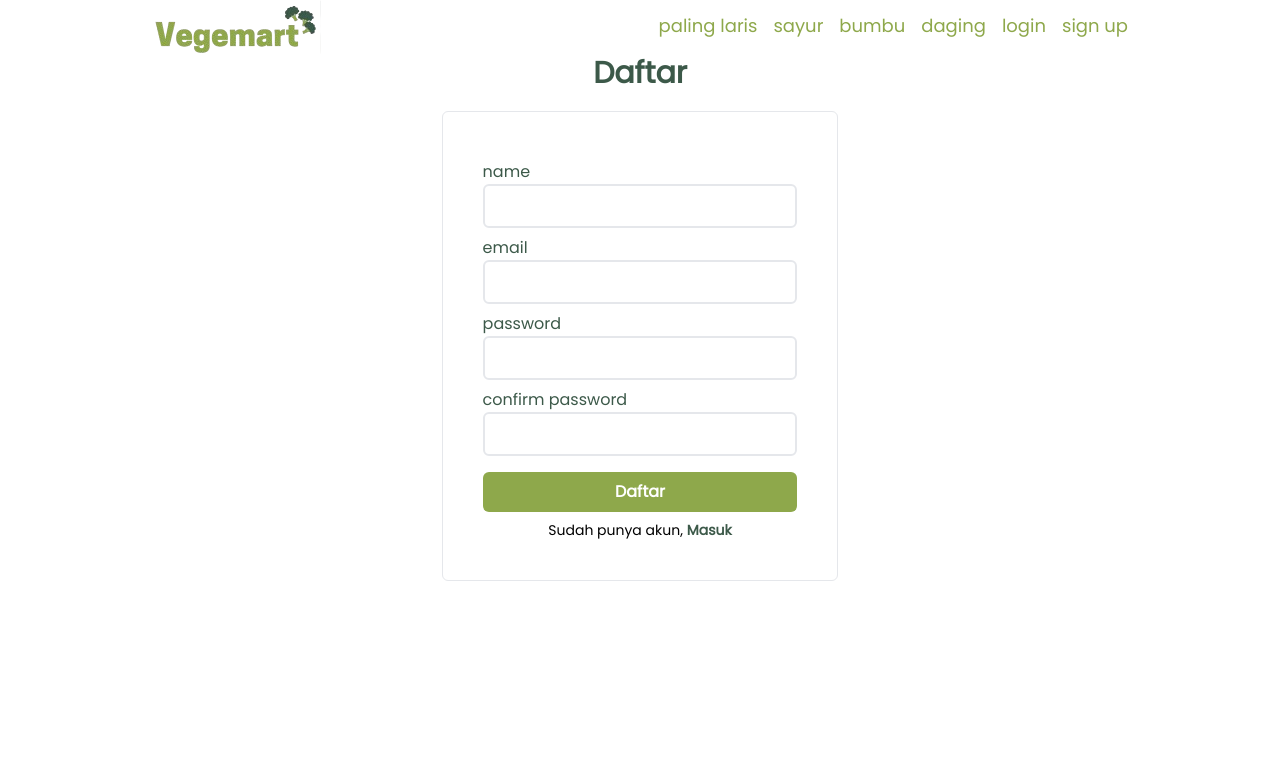
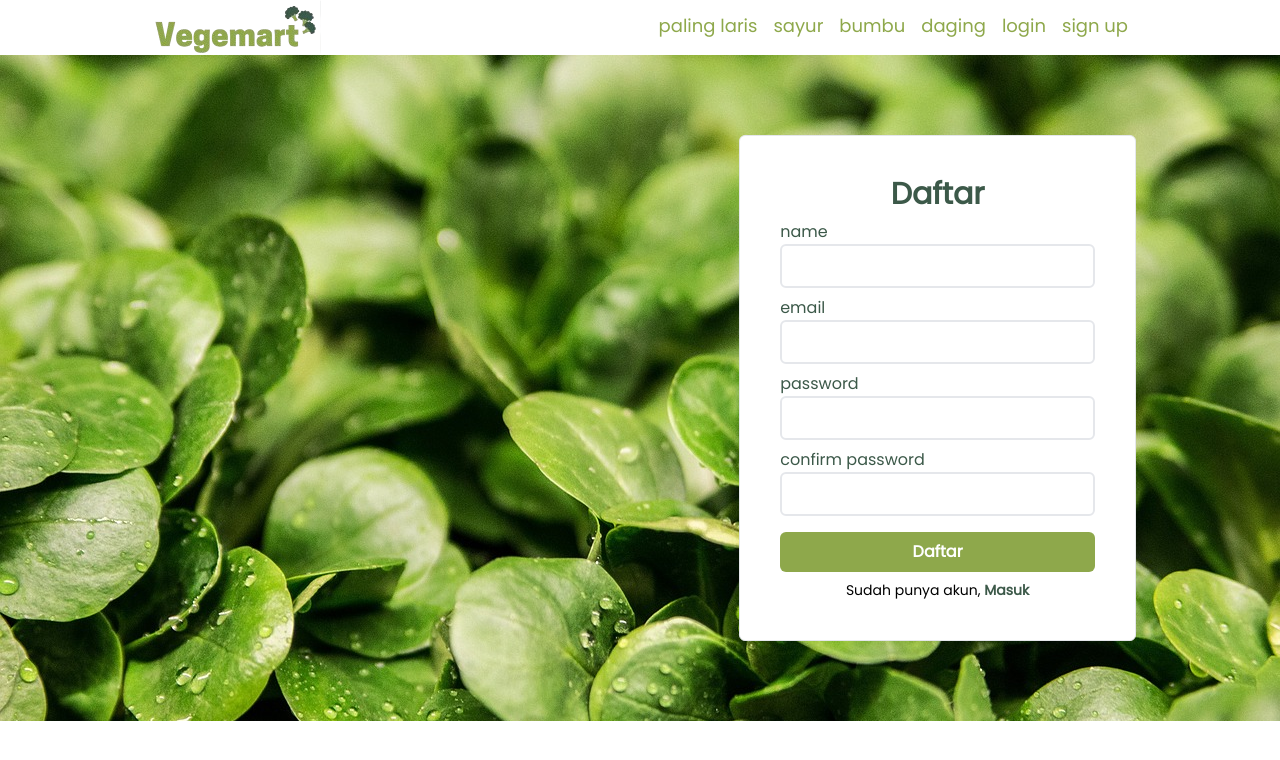
Before and after one commit to nandaditra/vegemart, a Next.js app: page /auth/sign-up in a window 1280 px wide. Shown: the top 760 px of the page. Built offline with nearby package versions, Linux system fonts and the light colour scheme.

Commit message:
add background

```diff
--- a/src/app/auth/sign-up/page.tsx
+++ b/src/app/auth/sign-up/page.tsx
@@ -19,10 +19,10 @@ export default function SignUp() {
         <div>
             <Header />
 
-            <main>
-                <div className="container mx-auto px-4 md:px-36">
-                        <h1 className="text-green-black text-3xl text-center font-bold">Daftar</h1>
-                        <form className="p-6 md:p-10 my-5 mx-auto md:w-2/5 border border-1 rounded-md">
+            <main className="bg-[url('@/assets/img/auth/signup.jpg')] bg-cover bg-no-repeat">
+                <div className="container mx-auto px-4 py-20 md:px-36">
+                        <form className="p-6 md:p-10 ml-auto md:w-2/5 border border-1 rounded-md bg-white">
+                            <h1 className="text-green-black text-3xl text-center font-bold">Daftar</h1>
                             <div className="my-2">
                                 <label className="text-green-black">name</label><br/>
                                 <input className="w-full p-2 rounded-md border border-2 focus:border-green-black" name="name"/>
```
